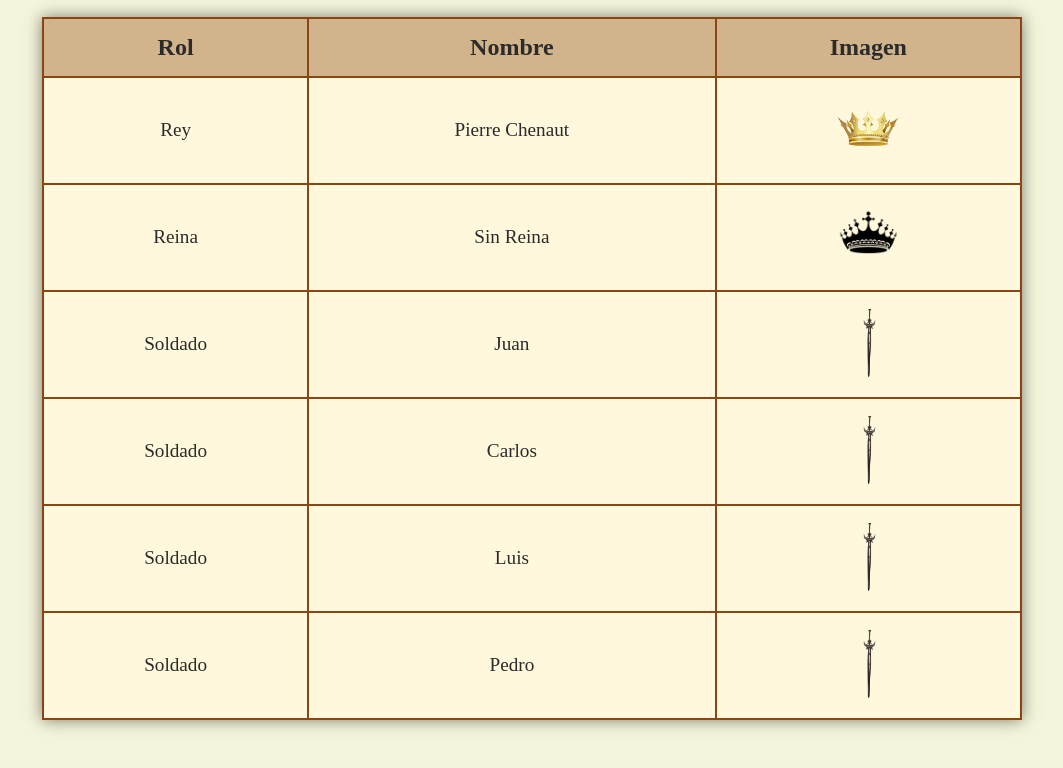
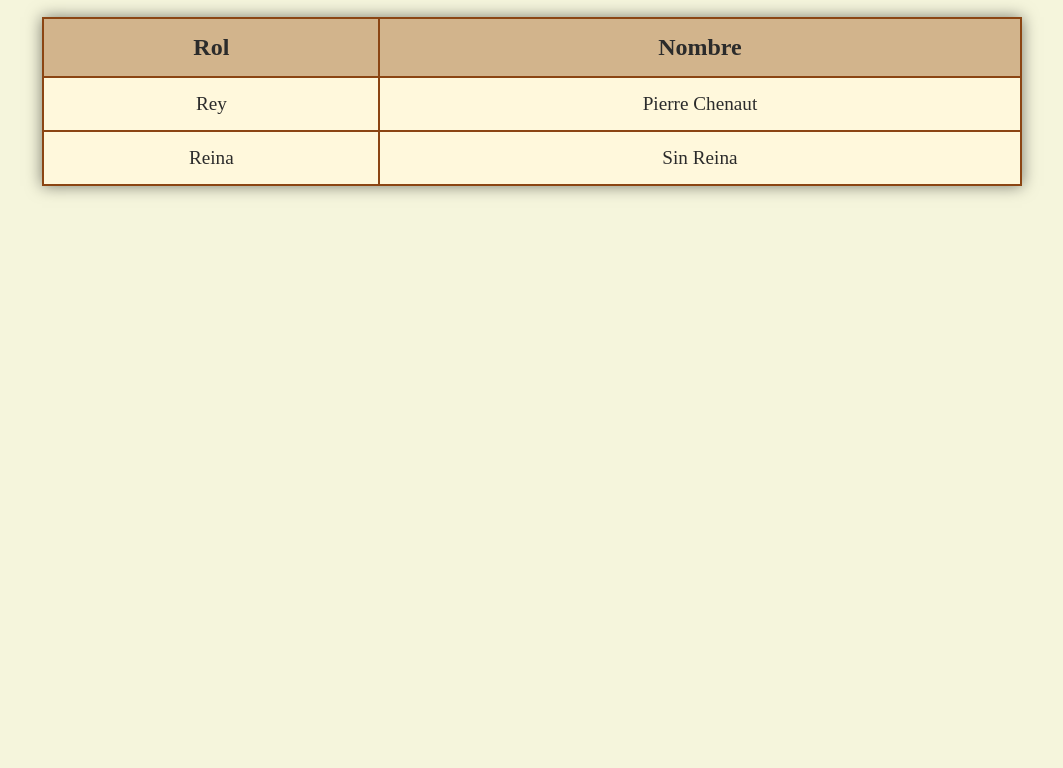
Before and after one commit to Rovanof/Hyden-01, a plain HTML site: page table.html in a window 1280 px wide. Shown: the part 105-873 px from the top of the page, without its empty margins (108-1171 px from the left). After the commit the page ends 800 px from the top, so only its background shows below. Drawn offline with Linux system fonts and the light colour scheme; a web font is replaced by a local one.

Commit message:
Update table.html

```diff
--- a/table.html
+++ b/table.html
@@ -58,36 +58,34 @@
         <tr>
             <th>Rol</th>
             <th>Nombre</th>
-            <th>Imagen</th>
         </tr>
         <tr>
             <td>Rey</td>
             <td>Pierre Chenaut</td>
-            <td><img src="King.png" alt="Rey"></td>
         </tr>
         <tr>
             <td>Reina</td>
             <td>Sin Reina</td>
-            <td><img src="Queen.png" alt="Reina"></td>
         </tr>
     </table>
     <script>
-        // Función para agregar soldados
-        function addSoldier(name) {
+        // Cargar soldados desde el almacenamiento local
+        function loadSoldiers() {
             const table = document.getElementById("membersTable");
-            const row = document.createElement("tr");
-            row.innerHTML = `
-                <td>Soldado</td>
-                <td>${name}</td>
-                <td><img src="Soldiers.jpg" alt="Soldado"></td>
-            `;
-            table.appendChild(row);
+            const soldiers = JSON.parse(localStorage.getItem("soldiers")) || [];
+
+            soldiers.forEach(soldier => {
+                const row = document.createElement("tr");
+                row.innerHTML = `
+                    <td>Soldado</td>
+                    <td>${soldier.name} ${soldier.surname}</td>
+                `;
+                table.appendChild(row);
+            });
         }
-        // Simulación para agregar soldados iniciales
-        addSoldier("Juan");
-        addSoldier("Carlos");
-        addSoldier("Luis");
-        addSoldier("Pedro");
+
+        // Ejecutar la función al cargar la página
+        loadSoldiers();
     </script>
 </body>
 </html>
```
